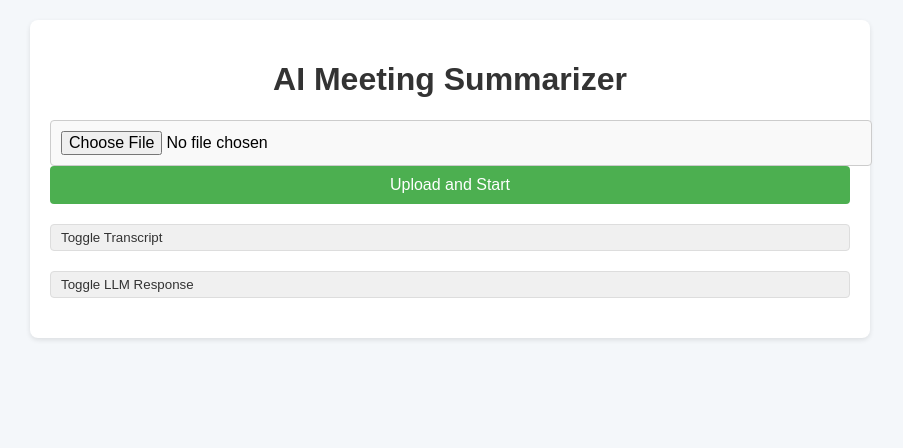
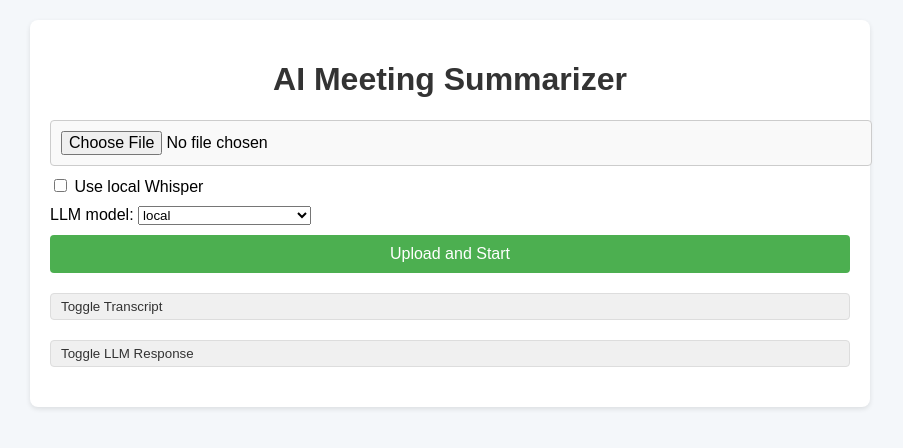
Before and after one commit to siraxle/transcriber, a Flask app: page / in a window 1280 px wide. Shown: the top 448 px of the page, without its empty margins (190-1093 px from the left). Run offline with Flask 3, Linux system fonts and the light colour scheme.

Commit message:
добавил выбор LLM

```diff
--- a/app.py
+++ b/app.py
@@ -1,4 +1,7 @@
+# TODO возможно import openai не нужно
 import openai
+from openai import OpenAI
+
 import os
 from flask import Flask, request, jsonify
 import subprocess
@@ -6,9 +9,15 @@ import subprocess
 # Инициализация Flask
 app = Flask(__name__)
 
-# Инициализация клиента LLM
-openai.api_key = "YOUR_API_KEY"  # Замените на ваш API ключ
-base_url = "http://localhost:1234/v1"  # Локальный сервер для LLM
+# API_KEYS from envs
+OPEN_AI_API_KEY = os.getenv("OPEN_AI_API_KEY")
+NVIDIA_API_KEY = os.getenv("NVIDIA_API_KEY")
+
+# LLM URLS
+LOCAL_LLM_URL = "http://localhost:1234/v1"  # Локальный сервер для LLM
+NVIDIA_LLM_URL = "https://integrate.api.nvidia.com/v1"
+
+openai.api_key = "YOUR_API_KEY"  # TODO не нужно?
 
 # Папка для сохранения загруженных файлов
 UPLOAD_FOLDER = './uploads'
@@ -24,6 +33,12 @@ def index():
 def upload_file():
     if 'file' not in request.files:
         return jsonify({"error": "No file part"}), 400
+
+    use_local_whisper = request.form.get('use_local_whisper') == 'true'
+
+    llm_model = request.form.get('llm_model')  # По умолчанию 'local'
+
+    print(f'use_local_whisper={use_local_whisper}, llm_model={llm_model}')
 
     file = request.files['file']
     if file.filename == '':
@@ -42,31 +57,45 @@ def upload_file():
         transcript = process_text_file(file_path)
     else:
         # Транскрибируем аудио с помощью Whisper
-        transcript = transcribe_audio(file_path)
+        transcript = transcribe_audio(file_path, use_local_whisper)
 
-    print(f"Transcript: {transcript}")  # Логирование транскрипта
+    print(f"Transcript: {transcript[:200]}")  # Логирование транскрипта
 
     # Отправляем текст в LLM для обработки
-    response_text = process_with_llm(transcript)
+    response_text = process_with_llm(transcript, llm_model)
 
     print(f"LLM response: {response_text}")  # Логирование ответа от LLM
 
     # Возвращаем результат с правильной кодировкой
     return jsonify({"transcript": transcript, "llm_response": response_text})
 
-def transcribe_audio(file_path):
+def transcribe_audio(file_path, use_local_whisper):
     # Команда для транскрипции с помощью Whisper
-    result = subprocess.run(['whisper', file_path], capture_output=True, text=True)
+    print(type(use_local_whisper))
+    if use_local_whisper:
+        print('Local Whisper processing...')
+        result = subprocess.run(['whisper', file_path], capture_output=True, text=True)
 
-    # Логирование результатов выполнения команды
-    print(f"Whisper output: {result.stdout}")  # Покажем stdout
-    print(f"Whisper error: {result.stderr}")   # Покажем stderr
+        # Логирование результатов выполнения команды
+        print(f"Whisper output: {result.stdout}")  # Покажем stdout
+        print(f"Whisper error: {result.stderr}")   # Покажем stderr
 
-    # Если транскрипция прошла успешно, результат будет в stdout
-    if result.returncode == 0:
-        return result.stdout.strip()  # Возвращаем транскрибированный текст
+        # Если транскрипция прошла успешно, результат будет в stdout
+        if result.returncode == 0:
+            return result.stdout.strip()  # Возвращаем транскрибированный текст
+        else:
+            return f"Error during transcription: {result.stderr.strip()}"  # Ошибка транскрипции
     else:
-        return f"Error during transcription: {result.stderr.strip()}"  # Ошибка транскрипции
+        print('OpenAI API Whisper processing...')
+        client = OpenAI(api_key=OPEN_AI_API_KEY)
+        audio_file = open(file_path, "rb")
+        transcription = client.audio.transcriptions.create(
+            model="whisper-1",
+            file=audio_file
+        )
+
+        print(transcription.text[:200])
+        return transcription.text
 
 def process_text_file(file_path):
     # Чтение содержимого текстового файла и удаление лишних символов переноса строки
@@ -92,7 +121,7 @@ def split_text(text, max_length=3000):
         parts.append(text)
     return parts
 
-def process_with_llm(text):
+def process_with_llm(text, llm_model):
     print(f"Sending text to LLM: {text[:200]}...")  # Логируем текст (первые 200 символов для краткости)
 
     # Разбиваем текст на части, если он слишком длинный
@@ -102,29 +131,19 @@ def process_with_llm(text):
     for part in text_parts:
         try:
             # Выполняем запрос к API для каждой части текста
-            response = openai.ChatCompletion.create(
-                model="meta-llama-3.1-8b-instruct",  # Локальный сервер LLM
-                messages=[{
-                    "role": "system",
-                    "content": "Ты помощник по суммаризации текстов. Извлекай только самые важные моменты из текста: ключевые идеи, факты, выводы. Не добавляй лишних деталей или интерпретаций. Выводи информацию в формате markdown, придерживаясь четкости и лаконичности. Используй только предоставленный текст и не добавляй информацию о процессе работы модели. Ничего не придумывай, выводи только конспект."
-                },
-                {
-                    "role": "user",
-                    "content": part
-                }],
-                temperature=0.5,
-                max_tokens=102400,
-                api_base=base_url  # Локальный сервер LLM
-            )
+            response = llm_request(part, llm_model)
 
-            # Добавляем ответ для каждой части
-            if isinstance(response, dict) and 'choices' in response:
-                if len(response['choices']) > 0:
-                    responses.append(response['choices'][0].get('message', {}).get('content', 'No content returned.'))
-                else:
-                    responses.append("No valid response from LLM.")
-            else:
-                responses.append(f"Error: Unexpected response format or missing 'choices' in response: {response}")
+            responses.append(response.choices[0].message.content)
+
+            # TODO поменялось в новой версии библиотеки OpenAI?
+            # # Добавляем ответ для каждой части
+            # if isinstance(response, ChatCompletion) and 'choices' in response:
+            #     if len(response['choices']) > 0:
+            #         responses.append(response['choices'][0].get('message', {}).get('content', 'No content returned.'))
+            #     else:
+            #         responses.append("No valid response from LLM.")
+            # else:
+            #     responses.append(f"Error: Unexpected response format or missing 'choices' in response: {response}")
 
         except Exception as e:
             # Логируем ошибку
@@ -134,5 +153,51 @@ def process_with_llm(text):
     # Объединяем ответы из разных частей
     return "\n\n".join(responses)
 
+def llm_request(text, llm_model):
+    summary_prompt = '''
+    Ты помощник по суммаризации текстов. Извлекай только самые важные моменты из текста: ключевые идеи, факты, выводы.
+    Не добавляй лишних деталей или интерпретаций. Выводи информацию в формате markdown, придерживаясь четкости и лаконичности.
+    Используй только предоставленный текст и не добавляй информацию о процессе работы модели. Ничего не придумывай, выводи только конспект.
+    '''
+
+    if llm_model == 'local':
+        print("Local LLM processing...")
+
+        # TODO поменялось в новой версии библиотеки OpenAI?
+        response = openai.ChatCompletion.create(
+            model="meta-llama-3.1-8b-instruct",  # Локальный сервер LLM
+            messages=[{
+                "role": "system",
+                "content": summary_prompt
+            },
+                {
+                    "role": "user",
+                    "content": text
+                }],
+            temperature=0.5,
+            max_tokens=102400,
+            api_base=LOCAL_LLM_URL  # Локальный сервер LLM
+        )
+        return response
+    else:
+        print(f'NVidia LLM {llm_model} processing...')
+
+        client = OpenAI(api_key=NVIDIA_API_KEY, base_url=NVIDIA_LLM_URL)
+
+        response =  client.chat.completions.create(
+            model=llm_model,
+            messages=[{
+                "role": "system",
+                "content": summary_prompt
+            },
+                {
+                    "role": "user",
+                    "content": text
+                }],
+            temperature=0.5,
+            max_tokens=102400
+        )
+        return response
+
 if __name__ == '__main__':
-    app.run(debug=True)
+    app.run(debug=True, port=8090)
--- a/templates/index.html
+++ b/templates/index.html
@@ -1,5 +1,5 @@
 <!DOCTYPE html>
-<html lang="en">
+<html lang="en" xmlns="http://www.w3.org/1999/html">
 <head>
     <meta charset="UTF-8">
     <meta name="viewport" content="width=device-width, initial-scale=1.0">
@@ -109,7 +109,22 @@
 
         <div class="form-group">
             <input type="file" id="fileInput" name="file" accept="audio/*, video/*, .txt" required>
-            <button type="submit" id="submitBtn">Upload and Start</button>
+
+            <div style="margin-top: 10px;">
+                <label>
+                    <input type="checkbox" id="useLocalWhisper" name="use_local_whisper"> Use local Whisper </input>
+                </label>
+            </div>
+
+            <div style="margin-top: 10px;">
+                <label for="llmModel">LLM model:</label>
+                <select id="llmModel" name="llm_model">
+                    <option value="local" selected>local</option>
+                    <option value="deepseek-ai/deepseek-r1">deepseek-ai/deepseek-r1</option>
+                </select>
+            </div>
+
+            <button style="margin-top: 10px;" type="submit" id="submitBtn">Upload and Start</button>
         </div>
 
         <div class="loading">
@@ -143,6 +158,8 @@
 
             const fileInput = document.getElementById('fileInput');
             const file = fileInput.files[0];
+            const useLocalWhisper = document.getElementById('useLocalWhisper').checked; // Чекбокс
+            const llmModel = document.getElementById('llmModel').value;
             const errorMessage = document.getElementById('errorMessage');
 
             // Clear previous error messages
@@ -160,6 +177,8 @@
 
             const formData = new FormData();
             formData.append('file', file);
+            formData.append('use_local_whisper', useLocalWhisper);
+            formData.append('llm_model', llmModel);
 
             fetch('/upload', {
                 method: 'POST',
```
